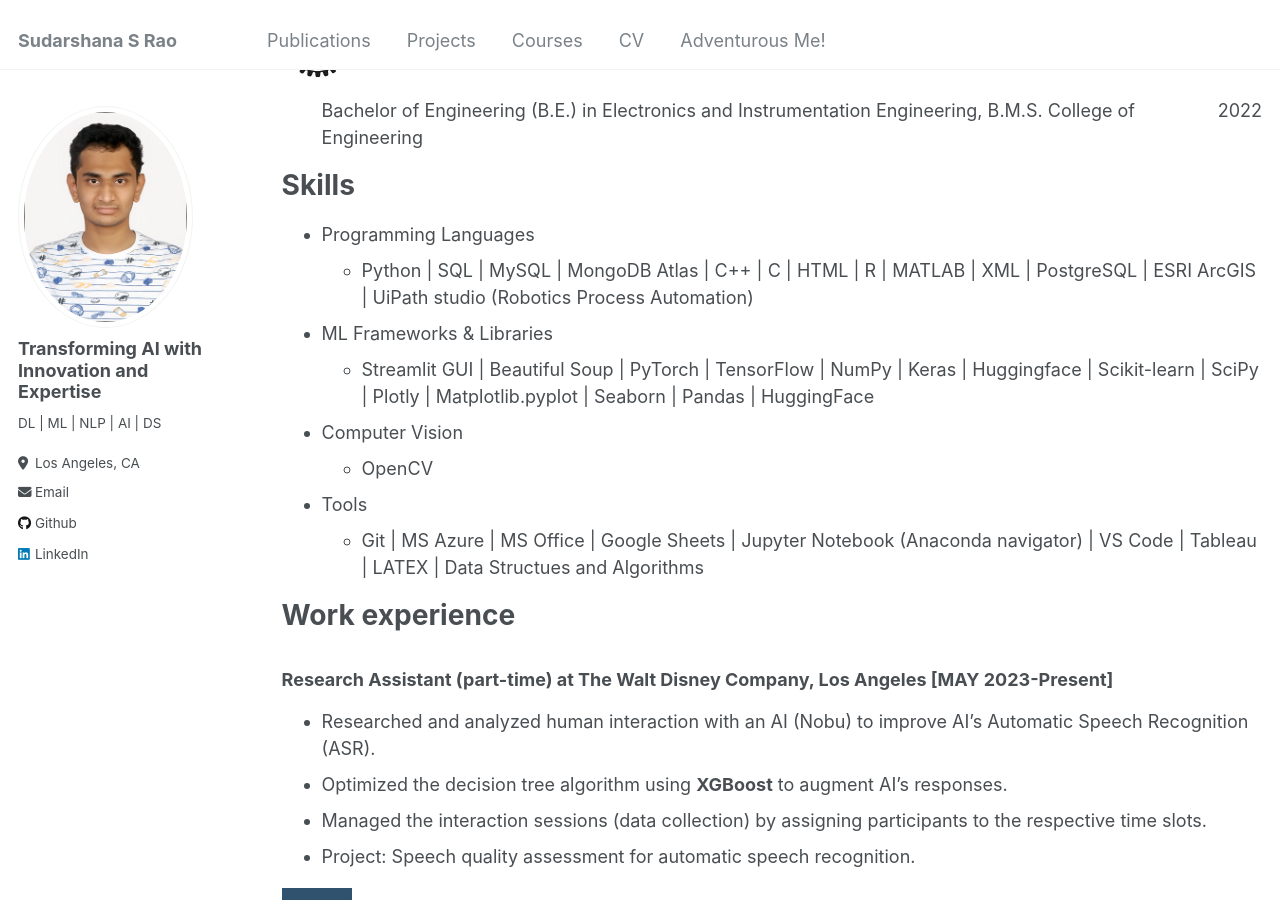
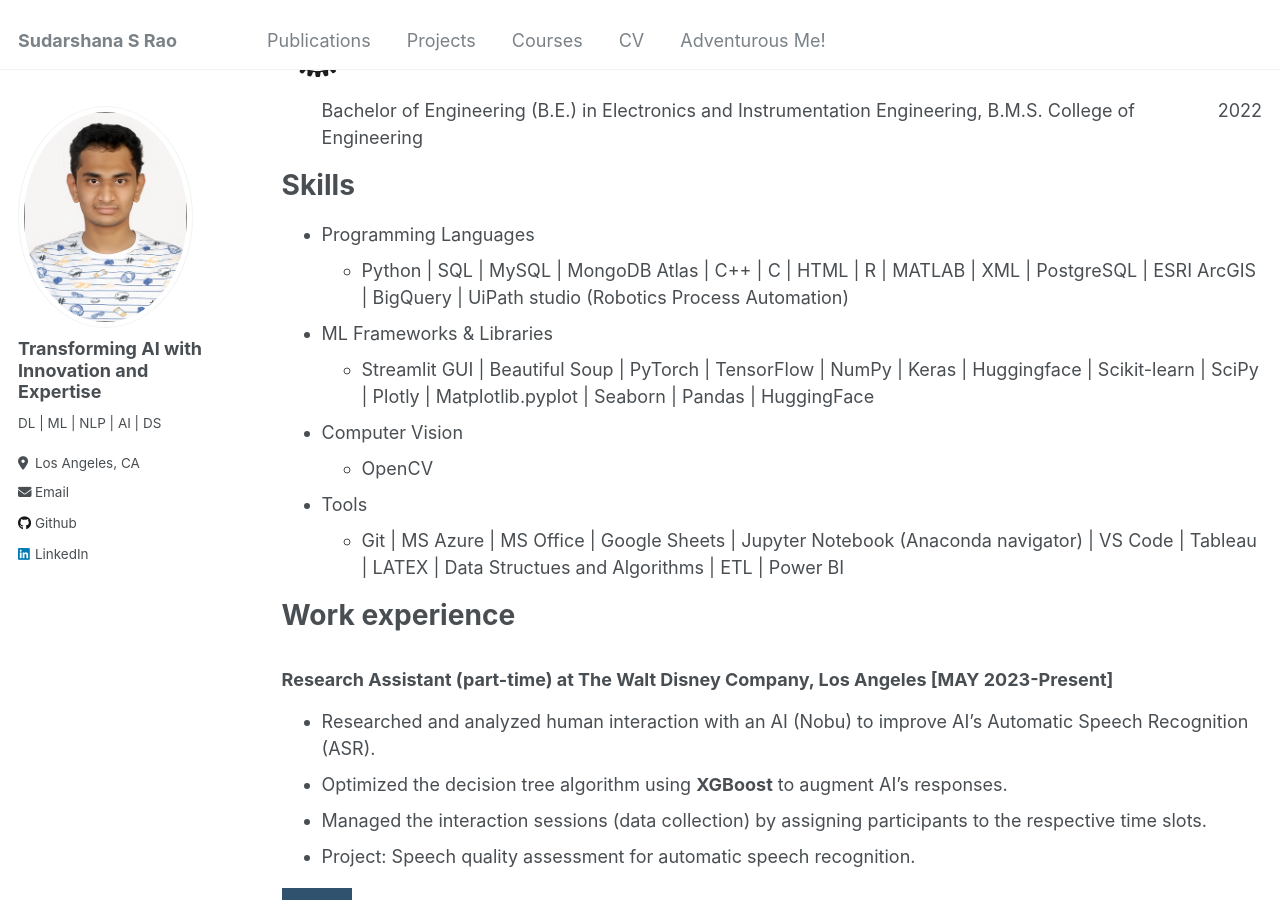
Before and after one commit to SudarshanaSRao/SudarshanaSRao.github.io, a Jekyll site: the page built from _pages/cv.md, in a window 1280 px wide and 900 px high, scrolled down 369 px. Built offline with Jekyll 4.4.1, drawn with Linux system fonts in a browser that asks for light colours.

Commit message:
Update cv.md

```diff
--- a/_pages/cv.md
+++ b/_pages/cv.md
@@ -11,7 +11,7 @@ redirect_from:
 
 <div class="flexcontainer">
   <div>
-    <a href="https://github.com/user-attachments/files/15809344/Sudarshana_Sudheendra_Rao_Resume.pdf" onclick="trackOutboundLink(this);">
+    <a href="https://github.com/user-attachments/files/15945742/Sudarshana_Sudheendra_Rao_Resume.pdf" onclick="trackOutboundLink(this);">
       <img height="100px" src="/images/resum.jpg" width="150px">
     </a>
   </div>
@@ -55,7 +55,7 @@ Skills
 ======
 
 * Programming Languages
-  * Python  \|  SQL  \|  MySQL  \|  MongoDB Atlas  \|  C++  \|  C  \|  HTML  \|  R  \|  MATLAB  \| XML  \|  PostgreSQL  \|  ESRI ArcGIS  \|  UiPath studio (Robotics Process Automation)
+  * Python  \|  SQL  \|  MySQL  \|  MongoDB Atlas  \|  C++  \|  C  \|  HTML  \|  R  \|  MATLAB  \| XML  \|  PostgreSQL  \|  ESRI ArcGIS  \|  BigQuery  \|  UiPath studio (Robotics Process Automation)
 
 * ML Frameworks & Libraries
   * Streamlit GUI  \|  Beautiful Soup  \|  PyTorch  \|  TensorFlow  \| NumPy \|  Keras  \|  Huggingface  \|  Scikit-learn  \|  SciPy  \|  Plotly  \|  Matplotlib.pyplot  \|  Seaborn  \|  Pandas  \|  HuggingFace
@@ -64,7 +64,7 @@ Skills
   * OpenCV
 
 * Tools
-  * Git  \|  MS Azure  \|  MS Office  \|  Google Sheets  \|  Jupyter Notebook (Anaconda navigator)  \|  VS Code  \|  Tableau  \|  LATEX  \|  Data Structues and Algorithms
+  * Git  \|  MS Azure  \|  MS Office  \|  Google Sheets  \|  Jupyter Notebook (Anaconda navigator)  \|  VS Code  \|  Tableau  \|  LATEX  \|  Data Structues and Algorithms  \|  ETL  \|  Power BI
 
 Work experience
 ======
```
